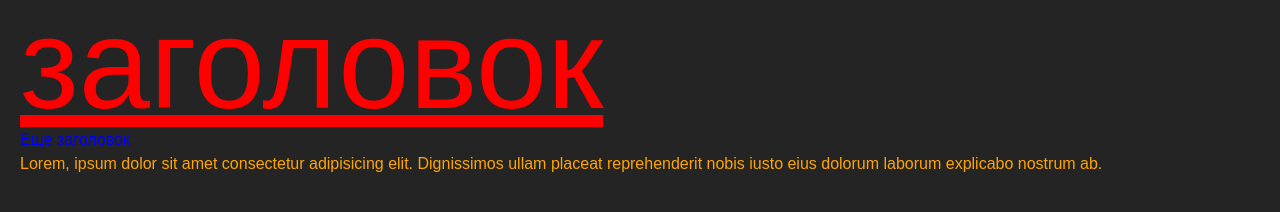
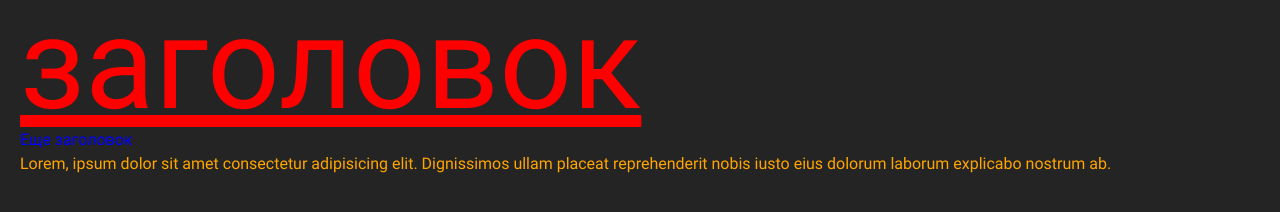
Before and after one commit to kkirrin/format_vkusa, a website built with Vite: page index.html in a window 1280 px wide. Built offline with nearby package versions, Linux system fonts and the light colour scheme; files whose address does not match are found by name.

Commit message:
feat: подключил шрифты

```diff
--- a/style.scss
+++ b/style.scss
@@ -6,17 +6,25 @@
 @tailwind utilities;
 
 @font-face {
-  font-family: 'Bebas Neue';
-  src: url('./fonts/BebasNeueBold.woff2');
-  font-weight: 700;
+  font-family: 'Roboto';
+  src: url('/public/fonts/Roboto-Regular.ttf');
+  font-weight: 400;
   font-style: normal;
   font-display: swap;
 }
 
 @font-face {
-  font-family: 'Bebas Neue';
-  src: url('./fonts/BebasNeueRegular.woff2');
-  font-weight: 400;
+  font-family: 'Roboto';
+  src: url('/public/fonts/Roboto-Medium.ttf');
+  font-weight: 500;
+  font-style: normal;
+  font-display: swap;
+}
+
+@font-face {
+  font-family: 'Roboto';
+  src: url('/public/fonts/Roboto-Bold.ttf');
+  font-weight: 600;
   font-style: normal;
   font-display: swap;
 }
@@ -27,7 +35,7 @@
   }
 
   body {
-    font-family: 'Bebas Neue', sans-serif;
+    font-family: 'Roboto', sans-serif;
     color: #262626;
     font-weight: 400;
   }
@@ -40,7 +48,7 @@
 }
 
 :root {
-  font-family: Inter, system-ui, Avenir, Helvetica, Arial, sans-serif;
+  font-family: Roboto, system-ui, Avenir, Helvetica, Arial, sans-serif;
   line-height: 1.5;
   font-weight: 400;
 
```
Also changed, not shown: public/fonts/BebasNeueBold.woff2 (deleted), public/fonts/BebasNeueRegular.woff2 (deleted), public/fonts/Roboto-Bold.ttf (added), public/fonts/Roboto-Medium.ttf (added), public/fonts/Roboto-Regular.ttf (added).
